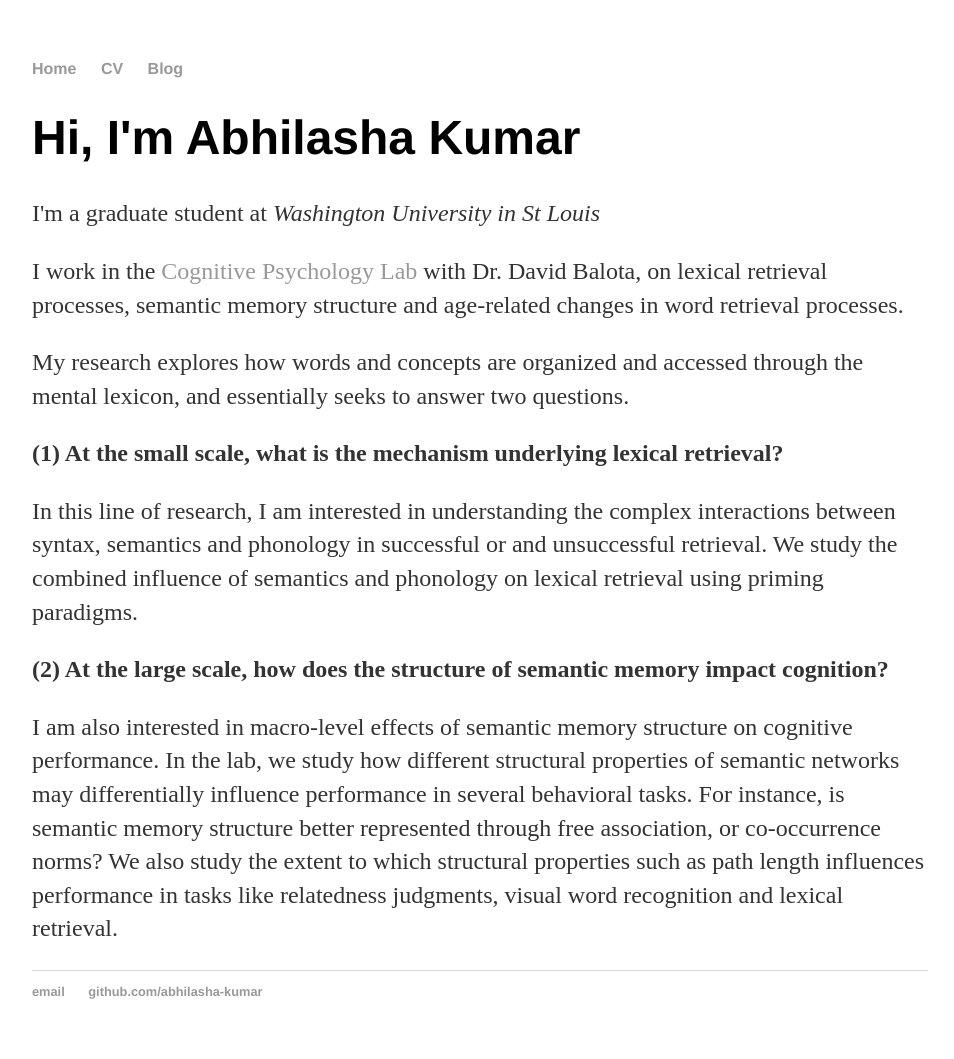
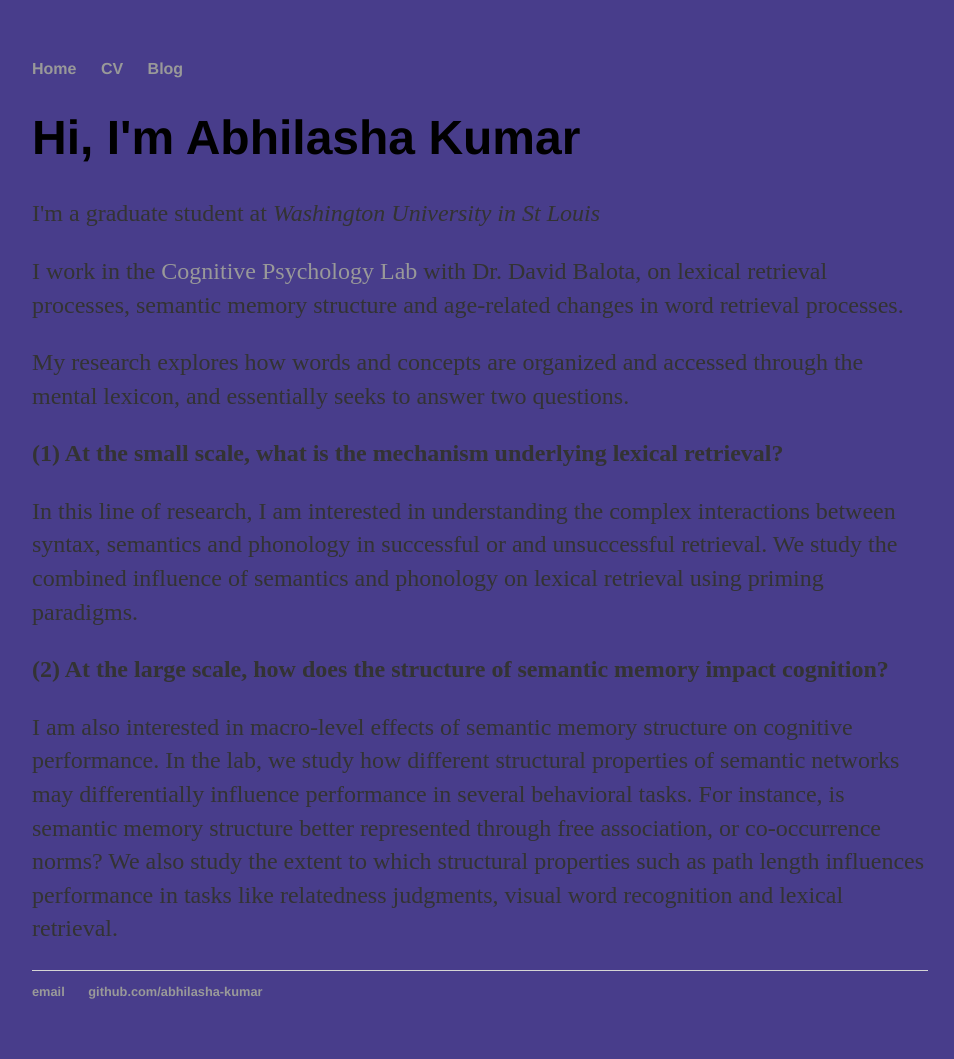
Before and after one commit to abhilasha-kumar/abhilasha-kumar.github.io, a Jekyll site: the page built from index.html, in a window 1280 px wide. Shown: the whole page, without its empty margins (160-1114 px from the left). Built offline with Jekyll 4.4.1, drawn with Linux system fonts in a browser that asks for light colours.

Commit message:
Update main.css

```diff
--- a/css/main.css
+++ b/css/main.css
@@ -1,6 +1,7 @@
 body {
     margin: 60px auto;
     width: 70%;
+    background-color: DarkSlateBlue
 }
 nav ul, footer ul {
     font-family:'Helvetica', 'Arial', 'Sans-Serif';
```
